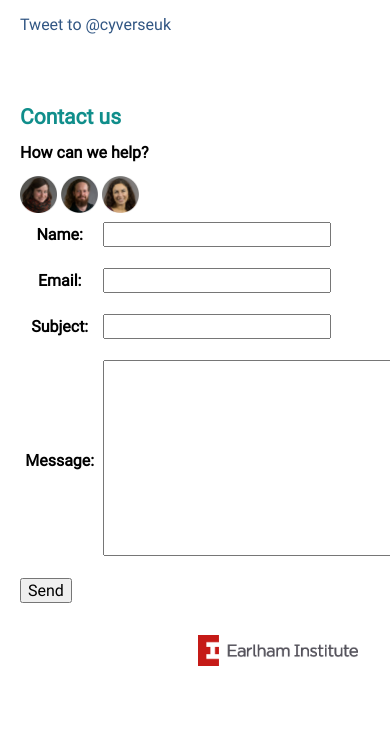
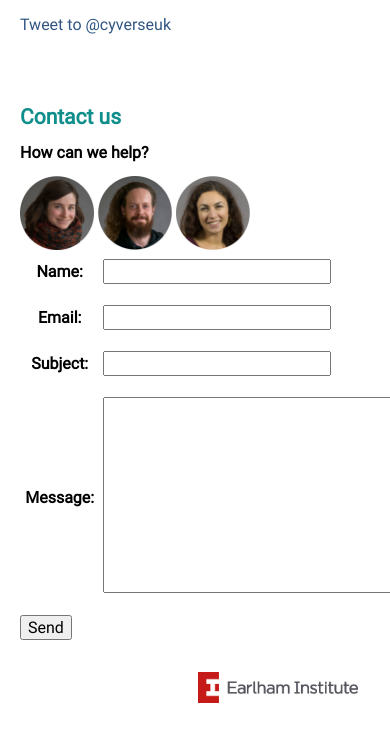
Before and after one commit to cyverseuk/cyverse_website, a Django app: page /contact/ in a window 390 px wide; the page is wider, and only the part inside the window is pictured. Shown: the part 397-1132 px from the top of that part. Before the commit the page ends 1063 px from the top of that part, so only its background shows below. Run offline with Django 3.2, Linux system fonts and the light colour scheme; parts of the project's set-up code (start-up, migrations or seed data) failed here and were passed over; some libraries are stand-ins or nearby versions.

Commit message:
changed team pics size for mobile devices

```diff
--- a/japps/static/japps/stylesheet.css
+++ b/japps/static/japps/stylesheet.css
@@ -182,6 +182,9 @@
     border-top: 1px solid #DEE0DF;
     border-bottom: none;
   }
+  .team_pic {
+    min-width: 20%;
+  }
 }
 .description p {
   font-size: large;
--- a/japps/templates/japps/contact.html
+++ b/japps/templates/japps/contact.html
@@ -35,9 +35,9 @@ return t;
 </br></br></br></br>
   <h1 style="font-size:21px; color:#108E8B">Contact us</h1>
   <h2>How can we help?</h2>
-  <img img src="{% static 'japps/images/annemarie-eckes-circle.png' %}" alt="[IMAGE: Annemarie]" style="max-width: 10%"/>
-  <img img src="{% static 'japps/images/rob-davey-circle.png' %}" alt="[IMAGE: Rob]" style="max-width: 10%"/>
-  <img img src="{% static 'japps/images/alice-minotto-circle.png' %}" alt="[IMAGE: Alice]" style="max-width: 10%"/>
+  <img class="team_pic" img src="{% static 'japps/images/annemarie-eckes-circle.png' %}" alt="[IMAGE: Annemarie]" style="max-width: 10%"/>
+  <img class="team_pic" img src="{% static 'japps/images/rob-davey-circle.png' %}" alt="[IMAGE: Rob]" style="max-width: 10%"/>
+  <img class="team_pic" img src="{% static 'japps/images/alice-minotto-circle.png' %}" alt="[IMAGE: Alice]" style="max-width: 10%"/>
   <form action="" method="post">
     {% csrf_token %}
     <table>
```
